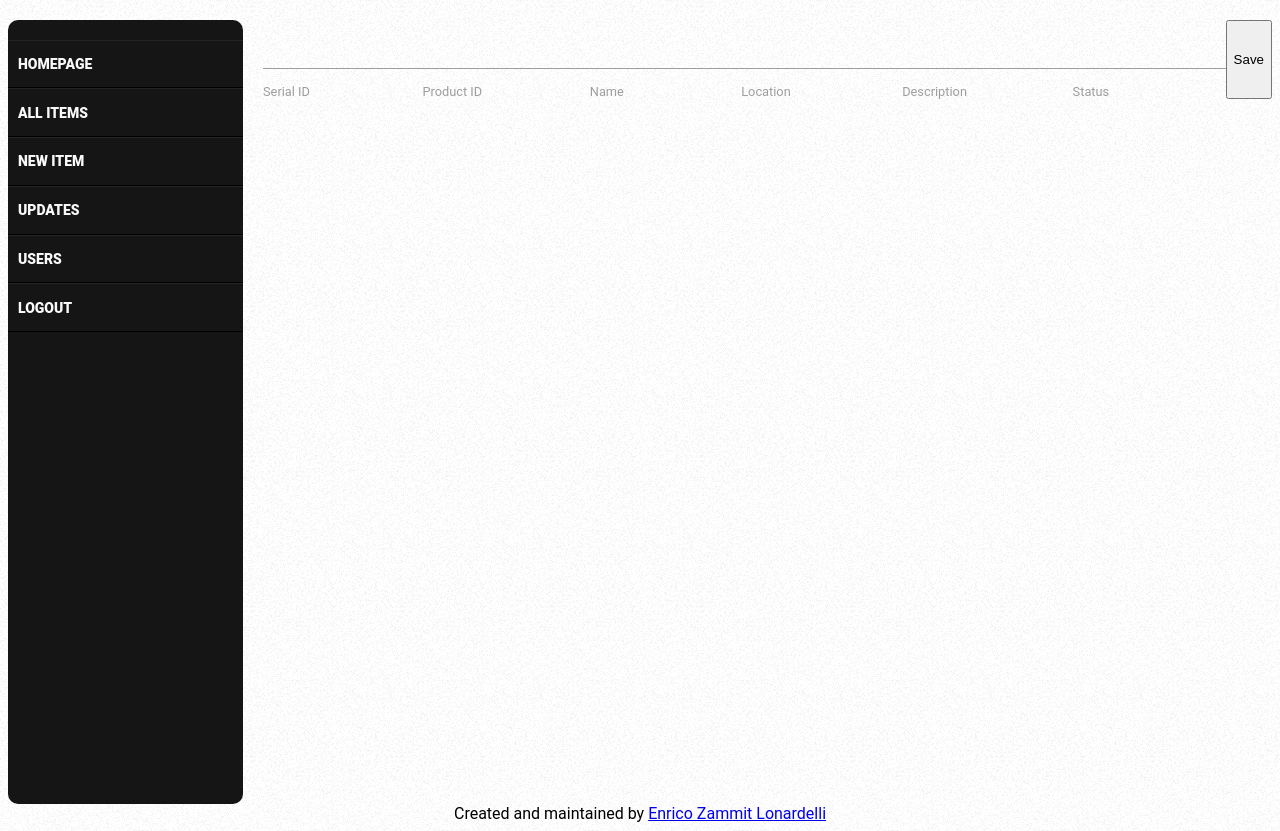
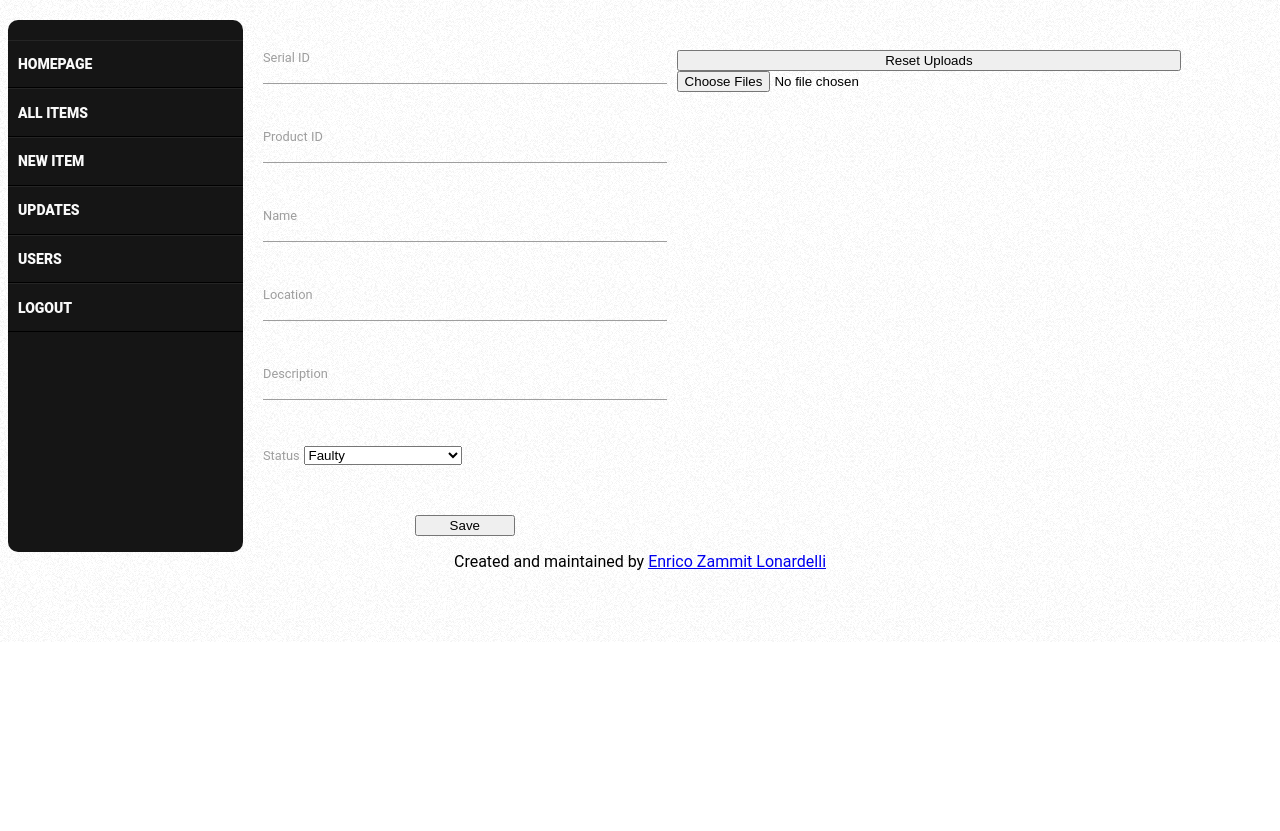
Before and after one commit to enricozammitlon/eta, a PHP site: page /editRecord.php in a window 1280 px wide. Shown: the part 158-989 px from the top of the page. After the commit the page ends 800 px from the top, so only its background shows below. Run offline with PHP 8.4, Linux system fonts and the light colour scheme; the visitor is signed in with stand-in values (Sample User, id 1); data that the repository does not hold is empty.

Commit message:
Added major changes

```diff
--- a/editRecord.php
+++ b/editRecord.php
@@ -5,8 +5,16 @@
 	    </div>
 	    <div class="main-content">
 	    <?php
+        $statuses=array(
+          'faulty'=>'Faulty',
+          'awaitingQuote'=>'Awaiting Quote',
+          'sentRepairs'=>'Sent for Repairs',
+          'receivedRepairs'=>'Received from Repairs',
+          'awaitingTesting'=>'Awaiting Testing',
+          'servicible'=>'Servicible',
+          'workingInPos'=>'Working In Position'
+        );
 		    if($_SERVER["REQUEST_METHOD"] == "POST"){
-          session_start();
           if($_SESSION['isAdmin']){
             $sql = 'SELECT * FROM items WHERE SERIALID =\''.$_POST["serialid"].'\' AND PRODNUM = \''.$_POST["prodnum"].'\'';
           }
@@ -19,40 +27,57 @@
     			}
     			else {?>
                 <?php
+                  $output="";
                   if($row = mysqli_fetch_assoc($retval)) {
-                    echo "
+                    $output.= "
                     <div class='table-edit'>
-                    <form action='upload.php' method='post' enctype='multipart/form-data'>
+                    <form action='updateRecord.php' method='post' enctype='multipart/form-data'>
                       <div class='first-half'>
                         <div class='row'>
+                          <label for='serialid' class='left-align'>Serial ID</label>
                           <input name='serialid' type='text' class='left-align' value='{$row['SERIALID']}'>
-                          <label for='serialid' class='left-align'>Serial ID</label>
                         </div>
                         <div class='row'>
+                          <label for='prodid' class='left-align'>Product ID</label>
                           <input name='prodid' type='text' class='left-align' value='{$row['PRODNUM']}'>
-                          <label for='prodid' class='left-align'>Product ID</label>
                         </div>
                         <div class='row'>
+                          <label for='name' class='left-align'>Name</label>
                           <input name='name' type='text' class='left-align' value='{$row['NAME']}'>
-                          <label for='name' class='left-align'>Name</label>
                         </div>
                         <div class='row'>
+                          <label for='location' class='left-align'>Location</label>
                           <input name='location' type='text' class='left-align' value='{$row['LOCATION']}'>
-                          <label for='location' class='left-align'>Location</label>
                         </div>
                         <div class='row description'>
+                          <label for='description' class='left-align'>Description</label>
                           <input name='description' type='text' class='left-align' value='{$row['DESCRIPTION']}'>
-                          <label for='description' class='left-align'>Description</label>
                         </div>
                         <div class='row'>
-                          <input name='status' type='text' class='left-align' value='{$row['STATUS']}'>
                           <label for='status' class='left-align'>Status</label>
+                          <select name='status' class='left-align'>
+                            <option value='{$row['STATUS']}' selected='selected'>{$row['STATUS']}</option>";
+                            foreach ($statuses as $key => $value) {
+                              if($value!=$row['STATUS']){
+                                $output.="<option value='$key'>$value</option>";
+                              }
+                            }
+                            $output.="</select>
                         </div>
                         <input class='saveB' type='submit' value='Save'/>
                       </div>
-                      <div class='second-half'>
-                        <input type='file' id='files' name='photo' />
-                        <output id='list'></output>
+                      <div class='second-half' id='second-half'>
+                        <button type='button' id='reset'>Reset Uploads</button>
+                        <input type='file' id='files' name=\"upload[]\" multiple/>
+                        <ul>
+                        ";
+                        $sql = 'SELECT * FROM uploads WHERE serialid =\''.$row['SERIALID'].'\' AND prodid = \''.$row['PRODNUM'].'\';';
+                        $retval = mysqli_query($conn,$sql);
+                        while($row = mysqli_fetch_assoc($retval)) {
+                          $output.="<li>".$row['location']."</li>";
+                        }
+                      $output.="</ul><ul id='list'>
+                      </ul>
                       </div>
                       <input name='date' type='hidden' value='{$row['FAULTDATE']}'>
                       <input type='hidden' name='prevserialid' value='{$row['SERIALID']}'/>
@@ -60,55 +85,66 @@
                       </form>
                       </div>
                       ";
+                  echo $output;
                   }
                 ?>
     				<?php
     			}
         }
         elseif($_SERVER["REQUEST_METHOD"] == "GET"){?>
+          <div class='table-edit'>
           <form action='updateRecord.php' method='post'>
+            <div class='first-half'>
             <div class='row'>
+              <label for='serialid' class='left-align'>Serial ID</label>
               <input name='serialid' type='text' class='left-align' value=''>
-              <label for='serialid' class='left-align'>Serial ID</label>
             </div>
             <div class='row'>
+              <label for='prodid' class='left-align'>Product ID</label>
               <input name='prodid' type='text' class='left-align' value=''>
-              <label for='prodid' class='left-align'>Product ID</label>
             </div>
             <div class='row'>
+              <label for='name' class='left-align'>Name</label>
               <input name='name' type='text' class='left-align' value=''>
-              <label for='name' class='left-align'>Name</label>
             </div>
             <div class='row'>
+              <label for='location' class='left-align'>Location</label>
               <input name='location' type='text' class='left-align' value=''>
-              <label for='location' class='left-align'>Location</label>
             </div>
             <div class='row'>
+              <label for='description' class='left-align'>Description</label>
               <input name='description' type='text' class='left-align' value=''>
-              <label for='description' class='left-align'>Description</label>
             </div>
             <div class='row'>
-              <input name='status' type='text' class='left-align' value=''>
               <label for='status' class='left-align'>Status</label>
+              <select name='status' class='left-align'>
+              <?php  foreach ($statuses as $key => $value) {?>
+                <option value=<?php echo $key ?> > <?php echo $value ?> </option>
+                <?php } ?>
+              </select>
             </div>
             <input name='new-record' type='hidden' value='1'>
-            <input type='submit' value='Save'/>
+            <input class='saveB' type='submit' value='Save'/>
+          </div>
+            <div class='second-half' id='second-half'>
+              <button type='button' id='reset'>Reset Uploads</button>
+              <input type='file' id='files' name=\"upload[]\" multiple/>
+              <ul id='list'></ul>
+            </div>
           </form>
+        </div>
       <?php }?>
 	    </div>
 	  </div>
 
 <script>
   function handleFileSelect(evt) {
+    document.getElementById('list').innerHTML="";
     var files = evt.target.files; // FileList object
 
     // Loop through the FileList and render image files as thumbnails.
     for (var i = 0, f; f = files[i]; i++) {
             // Only process image files.
-      if (!f.type.match('image.*')) {
-        continue;
-      }
-
         var reader = new FileReader();
 
         // Closure to capture the file information.
@@ -116,9 +152,8 @@
           return function(e) {
             // Render thumbnail.
             var span = document.createElement('span');
-          span.innerHTML = ['<img class="thumb" src="', e.target.result,
-                            '" title="', escape(theFile.name), '"/>'].join('');
-          document.getElementById('list').insertBefore(span, null);
+            span.innerHTML = ['<li>', escape(theFile.name), '</li>'].join('');
+            document.getElementById('list').append(span);
           };
         })(f);
 
@@ -126,7 +161,12 @@
         reader.readAsDataURL(f);
     }
   }
+  function resetUploads(evt){
+    document.getElementById('list').innerHTML="";
+    document.getElementById('files').value = "";
+  }
+  document.getElementById('files').addEventListener('change', handleFileSelect, false);
+  document.getElementById('reset').addEventListener('click', resetUploads, false);
 
-  document.getElementById('files').addEventListener('change', handleFileSelect, false);
 </script>
 	<?php include_once('footer.php');?>
--- a/index.php
+++ b/index.php
@@ -4,7 +4,6 @@ include_once('header.php');?>
   <div class="all-content">
     <div class="left-admin-menu">
    	<?php
-   		session_start();
    		if($_SESSION['isAdmin']){
  		   include_once('admin-menu.php');
 		}
--- a/initDB.php
+++ b/initDB.php
@@ -1,11 +1,9 @@
     <?php
-        $url = getenv('JAWSDB_MARIA_URL');
-        $dbparts = parse_url($url);
 
-        $hostname = $dbparts['host'];
-        $username = $dbparts['user'];
-        $password = $dbparts['pass'];
-        $database = ltrim($dbparts['path'],'/');
+        $hostname = '127.0.0.1:3306';
+        $username = 'root';
+        $password = '';
+        $database = 'eta';
 
 
         // Create connection
--- a/style.css
+++ b/style.css
@@ -59,7 +59,6 @@ div.left-admin-menu button{
 div.all-content {
   display:flex;
   margin-top:20px;
-  height: 100%;
 }
 
 #nav{
@@ -130,6 +129,10 @@ div.all-content {
   width: 50%;
 }
 
+.thumb{
+  width:200px;
+}
+
 input[type="text"], input[type="password"], input[type="email"], input[type="url"], input[type="time"], input[type="date"], input[type="datetime-local"], input[type="tel"], input[type="number"], input[type="search"], textarea.materialize-textarea {
     background-color: transparent;
     border: none;
```
Also changed, not shown: all-items.php (+9 -2 lines), updateRecord.php (+9 -4 lines), upload.php (+63 -27 lines), 1 other file. Lines whose indentation alone changed are shown as unchanged.
